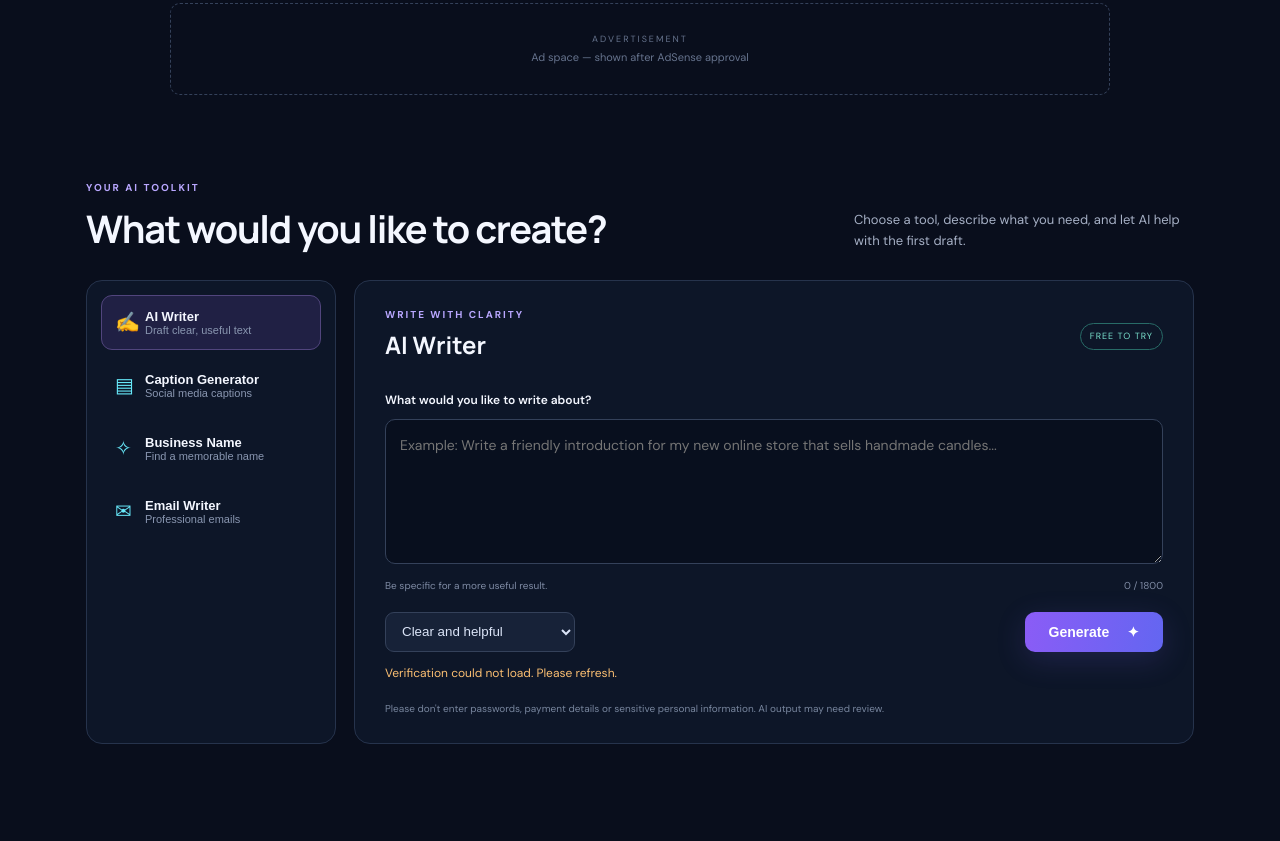
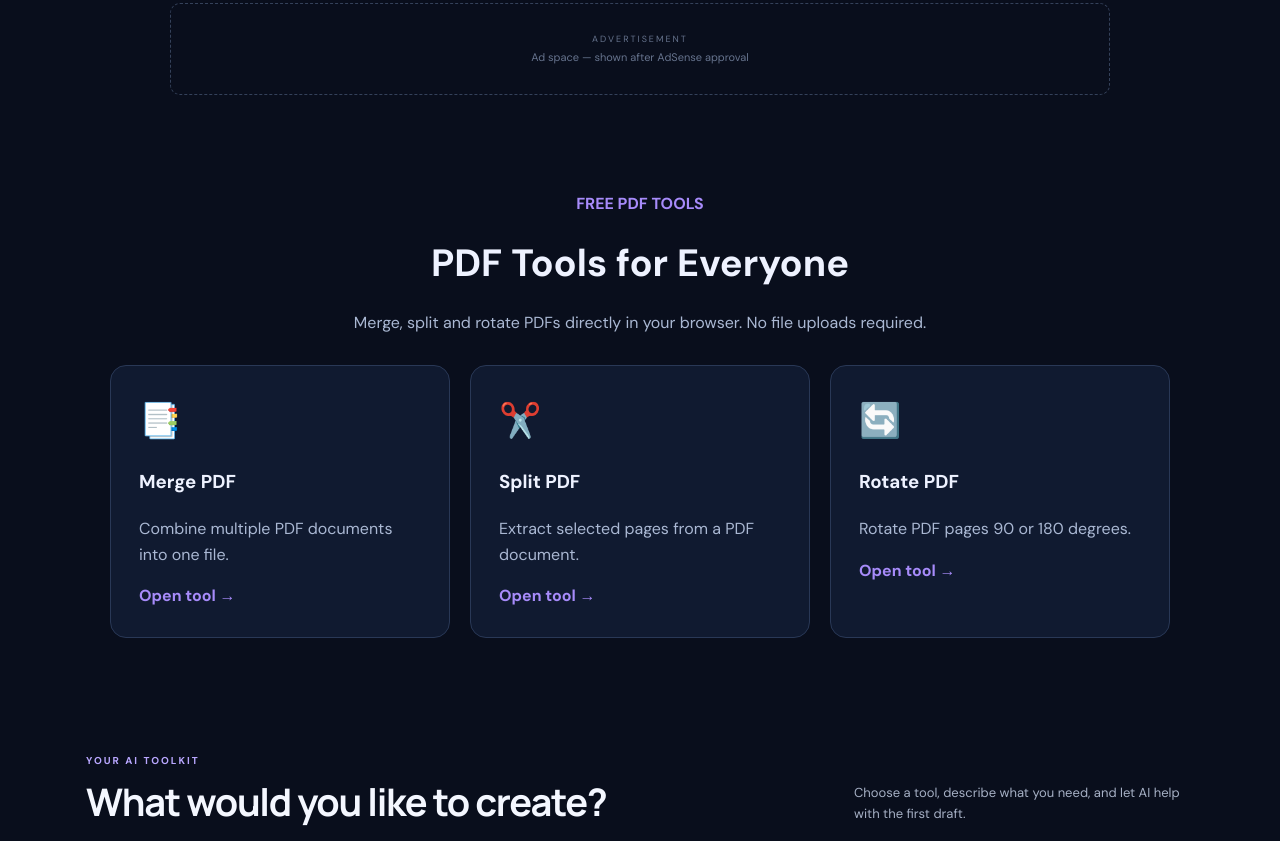
Before and after one commit to poomra2549-netizen/freeaitools, a plain HTML site: page index.html in a window 1280 px wide. Shown: the part 654-1495 px from the top of the page. Drawn offline with Linux system fonts and the light colour scheme.

Commit message:
Add PDF tools section to homepage

```diff
--- a/index.html
+++ b/index.html
@@ -28,6 +28,43 @@
     <section class="ad-area" aria-label="Advertisement">
       <div class="ad-placeholder"><span>ADVERTISEMENT</span><small>Ad space — shown after AdSense approval</small></div>
     </section>
+
+
+<!-- PDF Tools Section -->
+<section id="pdf-tools" style="max-width:1100px;margin:50px auto;padding:30px 20px;color:#eef2ff;">
+  <div style="text-align:center;margin-bottom:30px;">
+    <p style="color:#a78bfa;font-weight:bold;">FREE PDF TOOLS</p>
+    <h2 style="font-size:clamp(26px,4vw,38px);margin:10px 0;">PDF Tools for Everyone</h2>
+    <p style="color:#aab8d3;">Merge, split and rotate PDFs directly in your browser. No file uploads required.</p>
+  </div>
+
+  <div style="display:grid;grid-template-columns:repeat(auto-fit,minmax(230px,1fr));gap:20px;">
+
+    <a href="/merge-pdf.html" style="display:block;padding:28px;background:#101a30;border:1px solid #293856;border-radius:16px;text-decoration:none;color:#eef2ff;">
+      <div style="font-size:34px;">📑</div>
+      <h3>Merge PDF</h3>
+      <p style="color:#aab8d3;">Combine multiple PDF documents into one file.</p>
+      <span style="color:#a78bfa;font-weight:bold;">Open tool →</span>
+    </a>
+
+    <a href="/split-pdf.html" style="display:block;padding:28px;background:#101a30;border:1px solid #293856;border-radius:16px;text-decoration:none;color:#eef2ff;">
+      <div style="font-size:34px;">✂️</div>
+      <h3>Split PDF</h3>
+      <p style="color:#aab8d3;">Extract selected pages from a PDF document.</p>
+      <span style="color:#a78bfa;font-weight:bold;">Open tool →</span>
+    </a>
+
+    <a href="/rotate-pdf.html" style="display:block;padding:28px;background:#101a30;border:1px solid #293856;border-radius:16px;text-decoration:none;color:#eef2ff;">
+      <div style="font-size:34px;">🔄</div>
+      <h3>Rotate PDF</h3>
+      <p style="color:#aab8d3;">Rotate PDF pages 90 or 180 degrees.</p>
+      <span style="color:#a78bfa;font-weight:bold;">Open tool →</span>
+    </a>
+
+  </div>
+</section>
+<!-- End PDF Tools Section -->
+
 
     <section class="tools-section" id="tools">
       <div class="section-heading">
```
